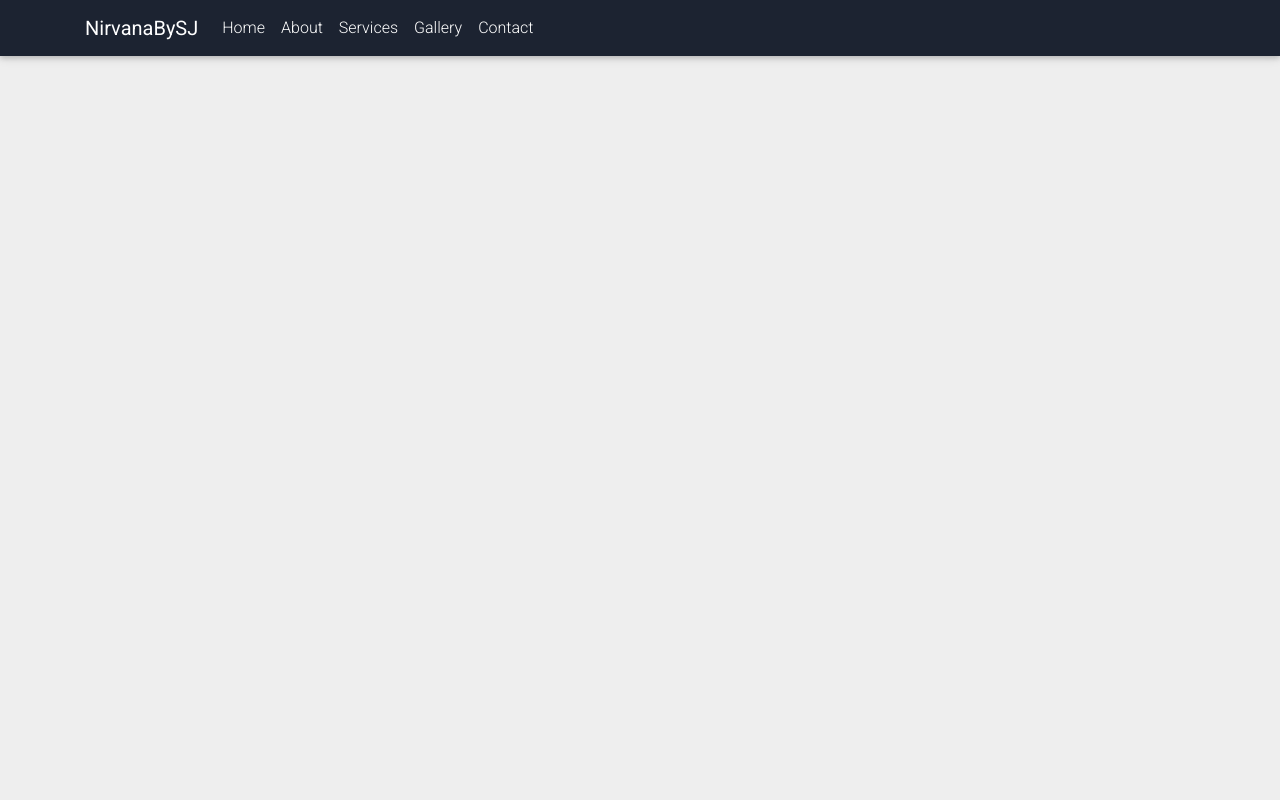
After one commit to sayedsaddam/pvsol_taskmanager, a CodeIgniter app: the page made by application/views/frontend/commons/head.php in a window 1280 px wide. The commit adds this page. Run offline with CodeIgniter, Linux system fonts and the light colour scheme; data that the repository does not hold is empty; some libraries are stand-ins or nearby versions; some web fonts are replaced.

Commit message:
created new files inside controllers folder, also, created view filles and folders. created a home page for nirvana services.

```diff
--- a/application/views/components/head.php
+++ b/application/views/components/head.php
@@ -19,12 +19,14 @@
   <link href="<?= base_url('assets/css/bootstrap.min.css'); ?>" rel="stylesheet">
   <!-- Material Design Bootstrap -->
   <link href="<?= base_url('assets/css/mdb.min.css'); ?>" rel="stylesheet">
+  <!-- Your custom styles (optional) -->
+  <link href="<?= base_url('assets/css/extra.css'); ?>" rel="stylesheet">
   <!-- JQuery -->
   <script src="<?= base_url('assets/js/jquery.min.js'); ?>"></script>
 	<title><?php echo $title; ?></title>
 	<!-- <link href="https://fonts.googleapis.com/css?family=Lato:400,700,900|Open+Sans:400,700,800|Roboto:400,700,900" rel="stylesheet"> -->
 </head>
-  <body style="background-color: #eee;">
+<body style="background-color: #eee;">
     <!--Navbar -->
     <nav class="mb-0 navbar navbar-expand-lg navbar-dark default-color">
       <a class="navbar-brand" href="<?= base_url('admin'); ?>">Progressive Ventures</a>
@@ -57,7 +59,7 @@
               </li>
           </ul>
       </div>
-  </nav>
+    </nav>
   <!--/.Navbar -->
   <div class="jumbotron jumbotron-fluid aqua-gradient text-light">
       <div class="container">
--- /dev/null
+++ b/application/views/frontend/commons/head.php
@@ -0,0 +1,69 @@
+<?php
+/*
+* Filename: head.php
+* Filepath: views / components / head.php
+* Author: Saddam
+*/
+?>
+<!DOCTYPE html>
+<html lang="en">
+<head>
+  <meta charset="UTF-8">
+  <meta name="viewport" content="width=device-width, initial-scale=1.0">
+
+  <!-- Font Awesome -->
+  <link rel="stylesheet" href="https://use.fontawesome.com/releases/v5.8.1/css/all.css">
+  <!-- Google Fonts -->
+  <link rel="stylesheet" href="https://fonts.googleapis.com/css?family=Roboto:300,400,500,700&display=swap">
+  <!-- Bootstrap core CSS -->
+  <link href="<?= base_url('assets/css/bootstrap.min.css'); ?>" rel="stylesheet">
+  <!-- Material Design Bootstrap -->
+  <link href="<?= base_url('assets/css/mdb.min.css'); ?>" rel="stylesheet">
+  <!-- Your custom styles (optional) -->
+  <link href="<?= base_url('assets/css/extra.css'); ?>" rel="stylesheet">
+  <!-- JQuery -->
+  <script src="<?= base_url('assets/js/jquery.min.js'); ?>"></script>
+	<title><?php echo $title; ?></title>
+	<!-- <link href="https://fonts.googleapis.com/css?family=Lato:400,700,900|Open+Sans:400,700,800|Roboto:400,700,900" rel="stylesheet"> -->
+</head>
+
+  <body style="background-color: #eee;">
+    <!--Navbar-->
+    <nav class="navbar navbar-expand-lg navbar-fixed navbar-dark unique-color-dark">
+      <div class="container">
+        <a class="navbar-brand" href="<?= base_url('frontend'); ?>"><strong>NirvanaBySJ</strong></a>
+        <!-- Collapse button -->
+        <button class="navbar-toggler" type="button" data-toggle="collapse" data-target="#basicExampleNav"
+          aria-controls="basicExampleNav" aria-expanded="false" aria-label="Toggle navigation">
+          <span class="navbar-toggler-icon"></span>
+        </button>
+        <!-- Collapsible content -->
+        <div class="collapse navbar-collapse" id="basicExampleNav">
+
+          <!-- Links -->
+          <ul class="navbar-nav mr-auto">
+            <li class="nav-item">
+              <a class="nav-link" href="#">Home
+              </a>
+            </li>
+            <li class="nav-item">
+              <a class="nav-link" href="#">About</a>
+            </li>
+            <li class="nav-item">
+              <a class="nav-link" href="#">Services</a>
+            </li>
+            <li class="nav-item">
+              <a class="nav-link" href="#">Gallery</a>
+            </li>
+            <li class="nav-item">
+              <a class="nav-link" href="#">Contact</a>
+            </li>
+
+          </ul>
+          <!-- Links -->
+
+        </div>
+        <!-- Collapsible content -->
+      </div>
+    </nav>
+    <!--/.Navbar-->
--- a/assets/css/extra.css
+++ b/assets/css/extra.css
@@ -18,12 +18,14 @@
   font-family: 'openSans';
   src: url('../fonts/Open_Sans/OpenSans-Regular.ttf');
 }
-body {
-  font-family: 'roboto';
-  background-color: #f1f3f5;
+html,
+body,
+header,
+.view {
+  height: 100%;
 }
 ::selection {
-  background-color: #42324e;
+  background-color: #0b0112;
   color: #fff;
 }
 .marg {
```
Also changed, not shown: application/controllers/Frontend.php (added, +15 -0 lines), application/views/frontend/commons/foot.php (added, +15 -0 lines), application/views/frontend/commons/template.php (added, +12 -0 lines), application/views/frontend/home.php (added, +43 -0 lines).
